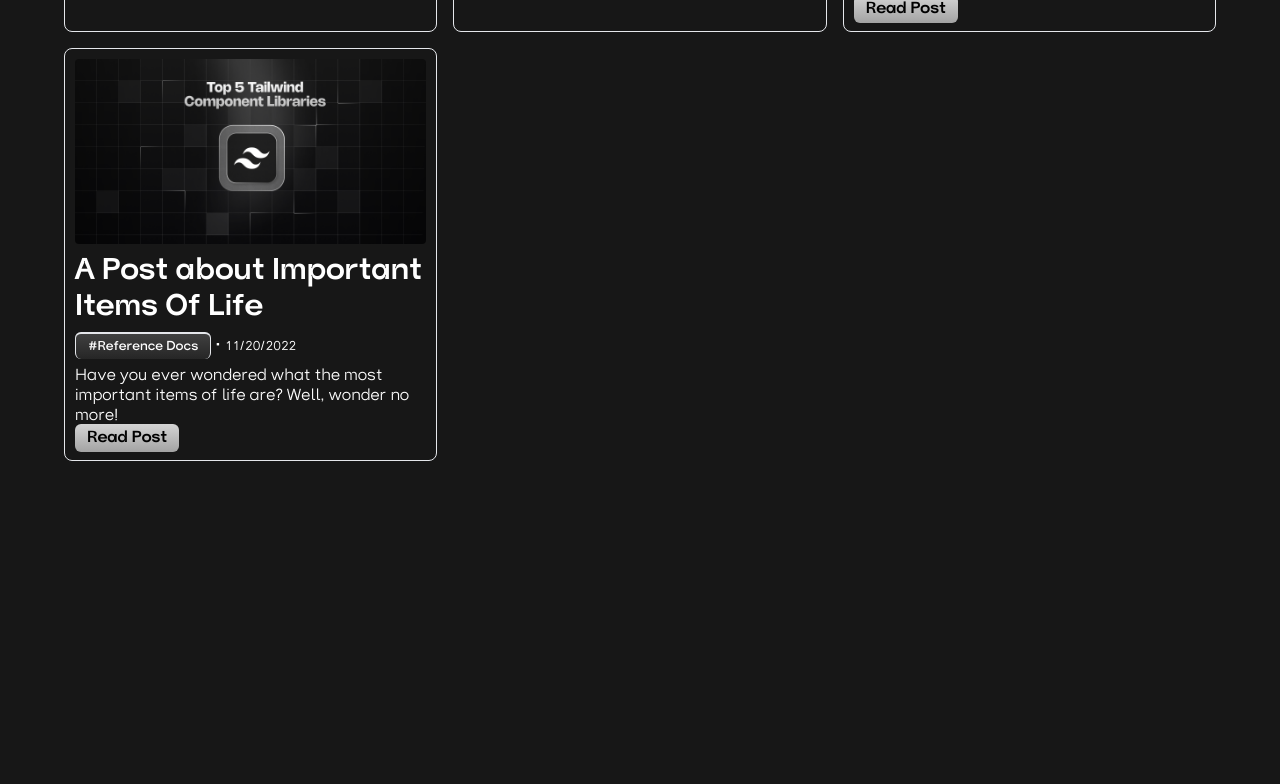
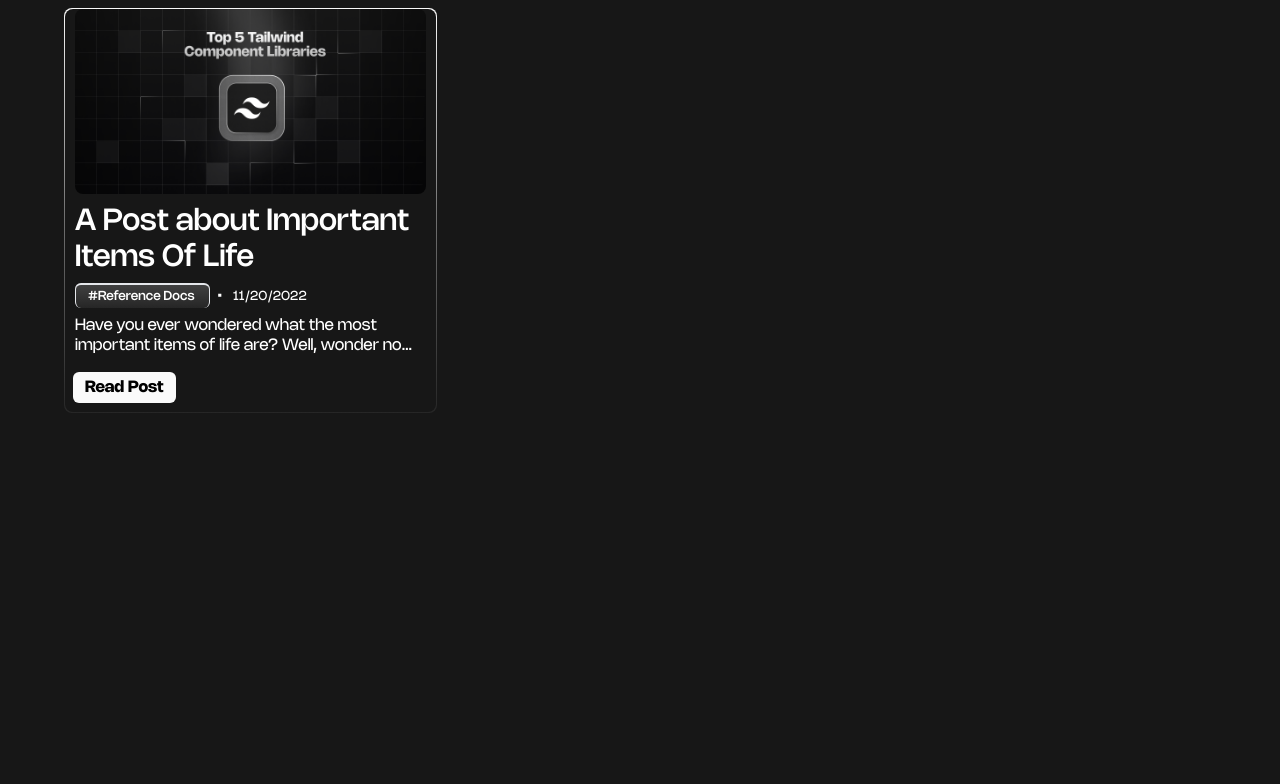
Before and after one commit to pruthivithejan/pruthivithejan.me, an Astro site: page /blog in a window 1280 px wide. Shown: the part 788-1572 px from the top of the page. Built offline with nearby package versions, Linux system fonts and the light colour scheme; Astro itself is replaced by a stand-in of ours; some packages are replaced by stand-ins of ours; a web font is replaced by a local one.

Commit message:
Added Floating Navigation 📲

```diff
--- a/src/components/nav.astro
+++ b/src/components/nav.astro
@@ -11,7 +11,7 @@ import Link from "./link.astro";
 
 ---
 
-<nav class="text-white font-body font-light">
+<!-- <nav class="text-white font-body font-light">
   <div class="hidden lg:flex max-w-6xl mx-auto fixed backdrop-blur-sm z-50 top-0 left-0 right-0 h-20 shadow-sm items-center justify-between px-8">
     <a href="/" class="logomark" aria-label="Go home">
       <Icon name="logomark" width="40" />
@@ -38,7 +38,19 @@ import Link from "./link.astro";
       }
     </ul>
   </div>
+</nav> -->
+
+<nav class="fixed font-body font-medium text-2xl rounded-full bottom-4 backdrop-blur-2xl border bg-neutral-400/75 flex self-center justify-center z-50 px-0">
+  <!-- <div class="flex h-full w-full bg-neutral-400 rounded-full backdrop-blur-lg"> -->
+     <ul class="flex flex-row gap-2.5">
+       <li class="px-5 py-3"><a href="/">Home</a></li>
+       <li class="px-5 py-3"><a href="/work">Work</a></li>
+       <li class="px-5 py-3"><a href="/products">Products</a></li>
+       <li class="px-5 py-3"><a href="/blog">Blog</a></li>
+     </ul>
+  <!-- </div> -->
 </nav>
+
 
 <script>
   import "../lib/nav.js";
@@ -46,7 +58,8 @@ import Link from "./link.astro";
 
   links.forEach((link: HTMLAnchorElement) => {
   if (link.href === window.location.href) {
-    link.classList.add('bg-gradient-to-b','from-neutral-700','to-neutral-800','rounded-lg', 'font-semibold', 'py-1.5', 'px-3');
+    //link.classList.add('bg-gradient-to-b','from-neutral-700','to-neutral-800','rounded-lg', 'font-semibold', 'py-1.5', 'px-3');
+    link.classList.add('bg-neutral-50','rounded-full', 'font-bold', 'py-3', 'px-5');
   }
 });
 </script>
--- a/src/components/postCard.astro
+++ b/src/components/postCard.astro
@@ -11,8 +11,9 @@ const Tag = TagType;
 const { category, title, date, image, description } = data;
 ---
 
-<article class="flex flex-col border rounded-lg p-2.5 font-body">
-  <a href=`/blog/${url}/` aria-hidden="true" tabindex="-1" >
+<article class="flex flex-col rounded-lg font-body w-full bg-gradient-to-b from-neutral-50 via-neutral-500 to-neutral-800 p-px">
+  <div class="bg-neutral-900 h-full rounded-lg px-2.5 pb-14 relative">
+    <a href="/blog/${url}/" aria-hidden="true" tabindex="-1">
       <Image
         src={image.src}
         alt={image.alt}
@@ -22,25 +23,32 @@ const { category, title, date, image, description } = data;
         fit="cover"
         quality={100}
         aspectRatio="4:1"
-      class="rounded"
+        class="rounded-lg"
       />
     </a>
     <div class="content">
       <div>
-      <Tag class=" text-3xl font-bold max-w-prose pt-2.5"><a href={url}>{title}</a></Tag>
+        <Tag class="text-3xl font-medium max-w-prose pt-2.5">
+          <a href={url}>{title}</a>
+        </Tag>
         <div class="mb-2 mt-2">
           <small>
-            <a href={`/blog/category/${slugify(category)}/`} class="border-t-[2px] border-x-[1px] bg-gradient-to-b from-neutral-700 to-neutral-800 rounded-md font-semibold py-1.5 px-3">#{category}</a>
+            <a href={`/blog/category/${slugify(category)}/`} class="border-t-[2px] border-x-[1px] bg-gradient-to-b from-neutral-700 to-neutral-800 rounded-md font-medium py-1.5 px-3">
+              #{category}
+            </a>
           </small>
+            &nbsp;
             &#8226;
+            &nbsp;
           <small>
-            {
-              formatDate(date)
-            }
+            {formatDate(date)}
           </small>
         </div>
+        <p class="text-base font-normal leading-5 line-clamp-2">{description}</p>
       </div>
-    <p class="text-base line-clamp-3 leading-5">{description}</p>
-    <Link href={url}  text="Read Post" classes="mt-3 text-black font-bold rounded-md bg-gradient-to-b from-neutral-300 to-neutral-400 py-1.5 px-3 " />
+      <div class="absolute bottom-0 left-0 pl-2 pb-3">
+          <Link href={url} text="Read Post" classes="text-black font-bold rounded-md bg-neutral-50 py-2 px-3" />
+      </div>
+    </div>
   </div>
 </article>
--- /dev/null
+++ b/src/layout/blog.astro
@@ -0,0 +1,59 @@
+---
+import {getCollection, CollectionEntry } from "astro:content"
+import Main from "./main.astro";
+import Posts from "../components/posts.astro";
+import Category from "../components/category.astro";
+import Related from "../components/related.astro";
+
+import { formatBlogPosts } from "../lib/utils";
+
+const { data } = Astro.props;
+const { title, description, date, category, author } = data;
+
+const allPosts = await getCollection("blog");
+const formattedBlogPosts: CollectionEntry<"blog">[] = formatBlogPosts(allPosts, {
+  sortByDate: false,
+});
+
+const relatedPosts = formattedBlogPosts
+  .filter(
+    (post) =>
+      post.data.category.toLowerCase() === category.toLowerCase() &&
+      post.data.title !== title
+  )
+  .slice(0, 3);
+---
+
+<Main {title} {description}>
+  <Posts
+    {title}
+    {description}
+    {date}
+    {category}
+    {author}
+    image={data.image}
+    {data}
+    robots={data.robots}
+  />
+  <div class="py-6">
+    <div class="text-white font-body">
+      <slot />
+    </div>
+    <div class="py-6">
+      <aside class="text-white font-body flex justify-center gap-2 flex-row p-4" aria-label="Blog categories">
+        <a href="/blog/category/">
+          <h2 class="text-md font-semibold uppercase">Blog Categories</h2>
+        </a>
+        <Category showCount={false} />
+      </aside>
+      {
+        relatedPosts.length > 0 && (
+          <aside class="text-white font-body flex justify-center gap-2 flex-row p-4" aria-label="Related categories">
+            <h2 class="text-md font-semibold uppercase">Related Posts</h2>
+            <Related {relatedPosts} />
+          </aside>
+        )
+      }
+    </div>
+  </div>
+</Main>
--- a/src/styles/global.css
+++ b/src/styles/global.css
@@ -3,6 +3,59 @@
 @tailwind utilities;
 
 @layer base {
+  @font-face {
+    font-family: Nohemi;
+    font-weight: 100;
+    src: url(/fonts/Nohemi-Thin.woff2) format("woff2");
+  }
+  @font-face {
+    font-family: Nohemi;
+    font-weight: 200;
+    src: url(/fonts/Nohemi-Thin.woff2) format("woff2");
+  }
+
+  @font-face {
+    font-family: Nohemi;
+    font-weight: 300;
+    src: url(/fonts/Nohemi-Light.woff2) format("woff2");
+  }
+  @font-face {
+    font-family: Nohemi;
+    font-weight: 400;
+    src: url(/fonts/Nohemi-Regular.woff2) format("woff2");
+  }
+  @font-face {
+    font-family: Nohemi;
+    font-weight: 500;
+    src: url(/fonts/Nohemi-Medium.woff2) format("woff2");
+  }
+  @font-face {
+    font-family: Nohemi;
+    font-weight: 600;
+    src: url(/fonts/Nohemi-SemiBold.woff2) format("woff2");
+  }
+  @font-face {
+    font-family: Nohemi;
+    font-weight: 700;
+    src: url(/fonts/Nohemi-Bold.woff2) format("woff2");
+  }
+  @font-face {
+    font-family: Nohemi;
+    font-weight: 800;
+    src: url(/fonts/Nohemi-ExtraBold.woff2) format("woff2");
+  }
+  @font-face {
+    font-family: Nohemi;
+    font-weight: 900;
+    src: url(/fonts/Nohemi-Black.woff2) format("woff2");
+  }
+  @font-face {
+    font-family: Stretch Pro;
+    src: url(/fonts/StretchPro.woff2) format("woff2");
+  }
+}
+
+/*
   @font-face {
     font-family: Trap;
     font-weight: 300;
@@ -38,8 +91,4 @@
     font-weight: 900;
     src: url(/fonts/Trap-Black.woff2) format("woff2");
   }
-  @font-face {
-    font-family: Stretch Pro;
-    src: url(/fonts/StretchPro.woff2) format("woff2");
-  }
-}
+*/
--- a/tailwind.config.cjs
+++ b/tailwind.config.cjs
@@ -4,7 +4,7 @@ module.exports = {
   theme: {
     extend: {
       fontFamily: {
-        body: ["Trap"],
+        body: ["Nohemi"],
         heading: ["Stretch Pro"],
       },
     },
```
Also changed, not shown: public/fonts/Nohemi-Black.woff2 (added), public/fonts/Nohemi-Bold.woff2 (added), public/fonts/Nohemi-ExtraBold.woff2 (added), public/fonts/Nohemi-ExtraLight.woff2 (added), public/fonts/Nohemi-Light.woff2 (added), public/fonts/Nohemi-Medium.woff2 (added), public/fonts/Nohemi-Regular.woff2 (added), public/fonts/Nohemi-SemiBold.woff2 (added), public/fonts/Nohemi-Thin.woff2 (added), public/images/post-1.jpg (added), public/images/post-2.jpg (added), public/images/post-3.jpg (added). Lines whose indentation alone changed are shown as unchanged.
